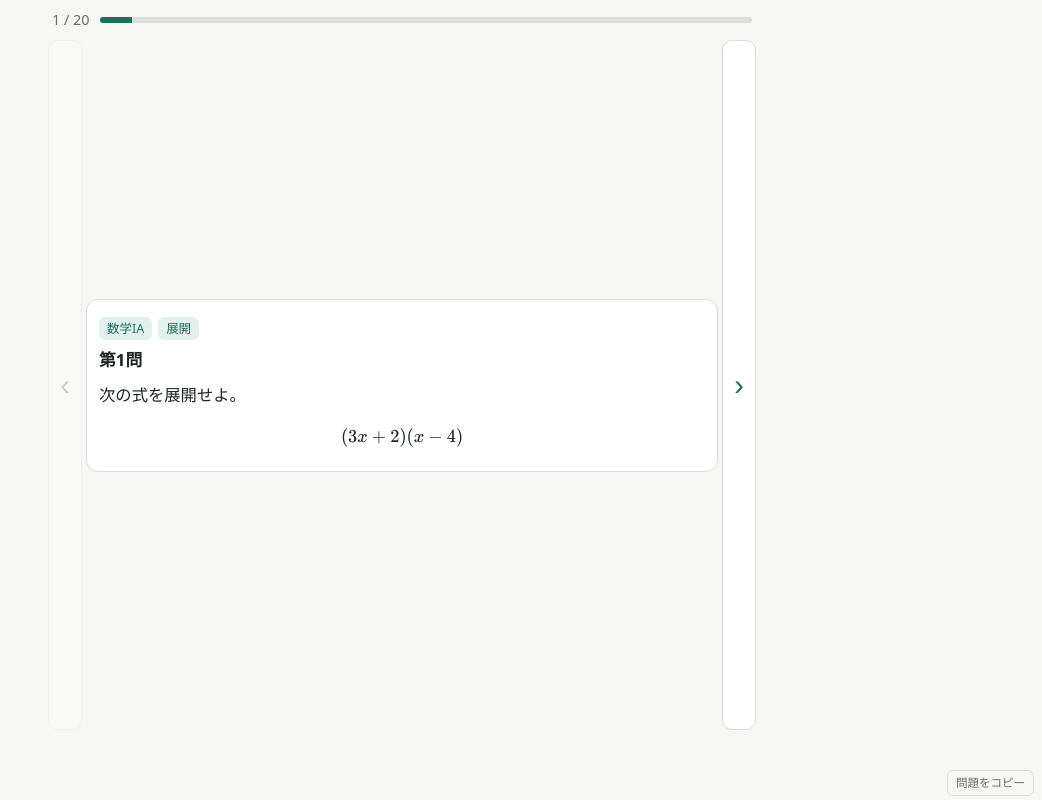
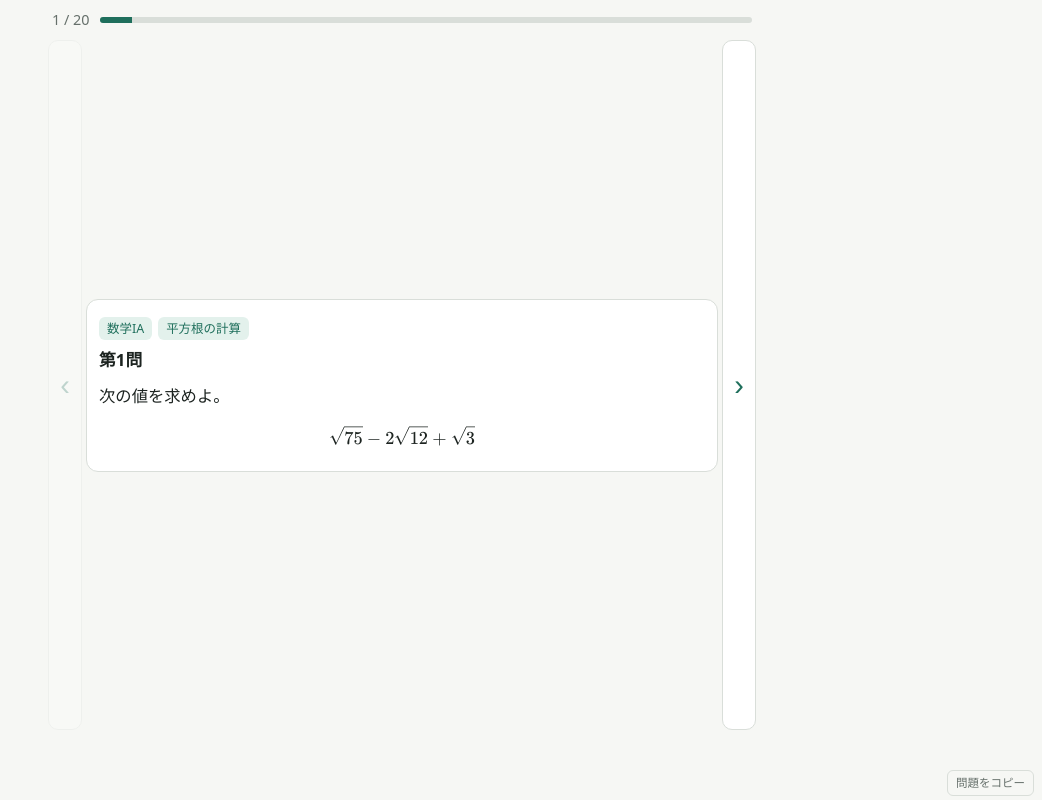
Before and after one commit to Himynameis-maker/Speed-mathematics-, a plain HTML site: page index.html in a window 1280 px wide. Shown: the whole page, without its empty margins (238-1280 px from the left). Drawn offline with nearby package versions, Linux system fonts and the light colour scheme.

Commit message:
問題: 全20問を新しい問題に差し替え

```diff
--- a/index.html
+++ b/index.html
@@ -62,27 +62,27 @@ body{background:var(--bg);color:var(--ink);font-family:"Hiragino Sans","Noto San
    c:科目 t:単元 q:問題文(インライン数式は$...$) m:式(LaTeXのみ・任意) a:答え(LaTeXのみ) */
 const R = String.raw;
 const PROBLEMS = [
-  {c:"数学IA", t:"展開", q:R`次の式を展開せよ。`, m:R`(3x+2)(x-4)`, a:R`3x^2-10x-8`},
-  {c:"数学IA", t:"因数分解", q:R`次の式を因数分解せよ。`, m:R`x^2-9x+20`, a:R`(x-4)(x-5)`},
-  {c:"数学IA", t:"有理化", q:R`分母を有理化せよ。`, m:R`\frac{2}{\sqrt{3}-1}`, a:R`\sqrt{3}+1`},
-  {c:"数学IA", t:"絶対値を含む方程式", q:R`次の方程式を解け。`, m:R`|2x-1|=5`, a:R`x=-2,\ 3`},
-  {c:"数学IA", t:"2次関数", q:R`次の2次関数のグラフの頂点を求めよ。`, m:R`y=x^2-6x+11`, a:R`(3,\ 2)`},
-  {c:"数学IA", t:"2次不等式", q:R`次の不等式を解け。`, m:R`-x^2+x+6>0`, a:R`-2<x<3`},
-  {c:"数学IA", t:"三角形の面積", q:R`2辺の長さが $6,\ 8$、その間の角が $30^\circ$ の三角形の面積を求めよ。`, a:R`12`},
-  {c:"数学IA", t:"順列", q:R`次の値を求めよ。`, m:R`{}_5\mathrm{P}_3`, a:R`60`},
-  {c:"数学IA", t:"確率", q:R`赤玉3個、青玉2個の袋から同時に2個取り出す。2個とも赤玉である確率を求めよ。`, a:R`\frac{3}{10}`},
-  {c:"数学IA", t:"データの分析", q:R`次のデータの分散を求めよ。`, m:R`1,\ 3,\ 5,\ 7`, a:R`5`},
-  {c:"数学IIB", t:"二項定理", q:R`$(2x+1)^4$ の展開式における $x^2$ の係数を求めよ。`, a:R`24`},
-  {c:"数学IIB", t:"複素数", q:R`次を計算せよ。`, m:R`(2+i)(1-3i)`, a:R`5-5i`},
-  {c:"数学IIB", t:"解と係数の関係", q:R`方程式 $x^2-3x-2=0$ の解を $\alpha,\ \beta$ とするとき、$\alpha^2+\beta^2$ を求めよ。`, a:R`13`},
-  {c:"数学IIB", t:"対数", q:R`次の値を求めよ。`, m:R`\log_2 32-\log_2 4`, a:R`3`},
-  {c:"数学IIB", t:"三角関数", q:R`$0\le\theta<2\pi$ のとき、次の方程式を解け。`, m:R`\sin\theta=\frac{1}{2}`, a:R`\theta=\frac{\pi}{6},\ \frac{5\pi}{6}`},
-  {c:"数学IIB", t:"微分", q:R`関数 $f(x)=x^4-3x^2+2$ の導関数を求めよ。`, a:R`4x^3-6x`},
-  {c:"数学IIB", t:"積分", q:R`次の定積分を求めよ。`, m:R`\int_0^2 (3x^2-2x+1)\,dx`, a:R`6`},
-  {c:"数学IIB", t:"等差数列", q:R`初項7、公差3の等差数列について、$a_{10}$ と $S_{10}$ を求めよ。`, a:R`\begin{gathered}a_{10}=34\\ S_{10}=205\end{gathered}`},
-  {c:"数学IIB", t:"等比数列", q:R`初項2、公比$-3$の等比数列の初項から第5項までの和を求めよ。`, a:R`122`},
-  {c:"数学IIB", t:"ベクトル", q:R`$\vec{a}=(1,2),\ \vec{b}=(4,-1)$ のとき、$\vec{a}\cdot\vec{b}$ と $|\vec{a}-\vec{b}|$ を求めよ。`, a:R`\begin{gathered}\vec{a}\cdot\vec{b}=2\\ |\vec{a}-\vec{b}|=3\sqrt{2}\end{gathered}`}
-];;
+  {c:"数学IA", t:"平方根の計算", q:R`次の値を求めよ。`, m:R`\sqrt{75}-2\sqrt{12}+\sqrt{3}`, a:R`2\sqrt{3}`},
+  {c:"数学IA", t:"対称式", q:R`$x+y=5,\ xy=3$ のとき、$x^2+y^2$ を求めよ。`, a:R`19`},
+  {c:"数学IA", t:"連立不等式", q:R`次の連立不等式を解け。`, m:R`\begin{cases}2x-1<7\\x+2\geq 0\end{cases}`, a:R`-2\leq x<4`},
+  {c:"数学IA", t:"集合", q:R`$A=\{1,2,3,5\},\ B=\{2,4,5\}$ のとき、$A\cap B$ を求めよ。`, a:R`\{2,5\}`},
+  {c:"数学IA", t:"二次方程式", q:R`次の方程式を解け。`, m:R`2x^2-7x+3=0`, a:R`x=\frac{1}{2},\ 3`},
+  {c:"数学IA", t:"三角比", q:R`$\sin\theta=\frac{3}{5}$、$\theta$ は鋭角である。$\cos\theta$ を求めよ。`, a:R`\frac{4}{5}`},
+  {c:"数学IA", t:"円周角", q:R`半径 $5$ の円で、中心角 $\frac{2\pi}{3}$ に対する弧の長さを求めよ。`, a:R`\frac{10\pi}{3}`},
+  {c:"数学IA", t:"場合の数", q:R`異なる6冊の本から3冊を選ぶ方法は何通りか。`, a:R`20`},
+  {c:"数学IA", t:"確率", q:R`さいころを2回投げる。出た目の和が7になる確率を求めよ。`, a:R`\frac{1}{6}`},
+  {c:"数学IA", t:"平均と分散", q:R`データ $2,2,4,6$ の平均値と分散を求めよ。`, a:R`\begin{gathered}\text{平均}=\frac{7}{2}\\\text{分散}=\frac{11}{4}\end{gathered}`},
+  {c:"数学IIB", t:"剰余の定理", q:R`多項式 $f(x)=2x^3-x^2+3x-4$ を $x-2$ で割った余りを求めよ。`, a:R`14`},
+  {c:"数学IIB", t:"複素数の計算", q:R`次を計算せよ。`, m:R`\frac{3+2i}{1-i}`, a:R`\frac{1}{2}+\frac{5}{2}i`},
+  {c:"数学IIB", t:"対数方程式", q:R`次の方程式を解け。`, m:R`\log_3(x-1)=2`, a:R`x=10`},
+  {c:"数学IIB", t:"三角関数の値", q:R`次の値を求めよ。`, m:R`2\sin\frac{\pi}{6}+\cos\pi`, a:R`0`},
+  {c:"数学IIB", t:"微分係数", q:R`$f(x)=x^3-2x+1$ の $x=2$ における微分係数を求めよ。`, a:R`f'(2)=10`},
+  {c:"数学IIB", t:"接線の方程式", q:R`曲線 $y=x^2+1$ 上の点 $(2,5)$ における接線の方程式を求めよ。`, a:R`y=4x-3`},
+  {c:"数学IIB", t:"定積分", q:R`次の定積分を求めよ。`, m:R`\int_{-1}^{1}(2x^2+1)\,dx`, a:R`\frac{10}{3}`},
+  {c:"数学IIB", t:"等比数列", q:R`初項 $3$、公比 $2$ の等比数列の第8項を求めよ。`, a:R`384`},
+  {c:"数学IIB", t:"ベクトルの内積", q:R`$\vec{a}=(2,-1),\ \vec{b}=(3,4)$ のとき、$\vec{a}\cdot\vec{b}$ を求めよ。`, a:R`2`},
+  {c:"数学IIB", t:"円の方程式", q:R`中心が $(2,-3)$、半径が $4$ の円の方程式を求めよ。`, a:R`(x-2)^2+(y+3)^2=16`}
+];
 /* ===== ここから下はUIロジック（通常は触らない）===== */
 const N = PROBLEMS.length;
 const $ = id => document.getElementById(id);
```
